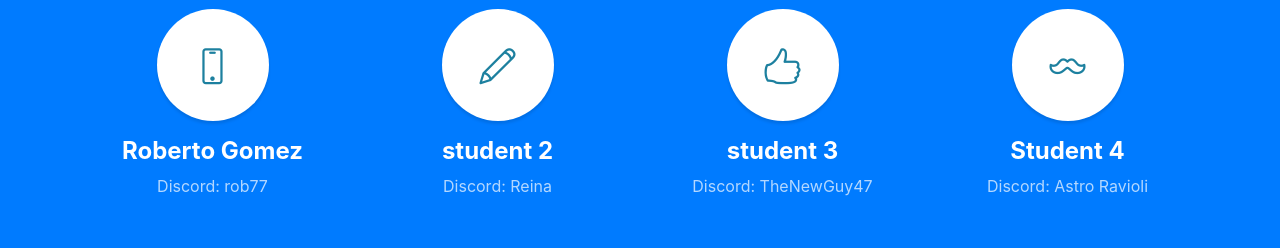
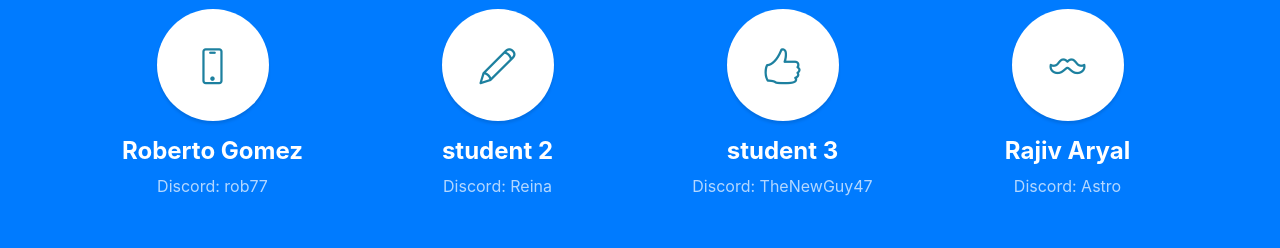
Before and after one commit to UHDrob/uhdproject, a website with bundled scripts: page index.html in a window 1280 px wide. Shown: the part 2660-2908 px from the top of the page. Built offline with nearby package versions, Linux system fonts and the light colour scheme.

Commit message:
update astro

```diff
--- a/index.html
+++ b/index.html
@@ -295,9 +295,9 @@
             <i class="icon-mustache"></i>
           </span>
           <h4>
-            <strong>Student 4</strong>
+            <strong>Rajiv Aryal</strong>
           </h4>
-          <p class="text-faded mb-0">Discord: Astro Ravioli</p>
+          <p class="text-faded mb-0">Discord: Astro</p>
         </div>
       </div>
     </div>
```
